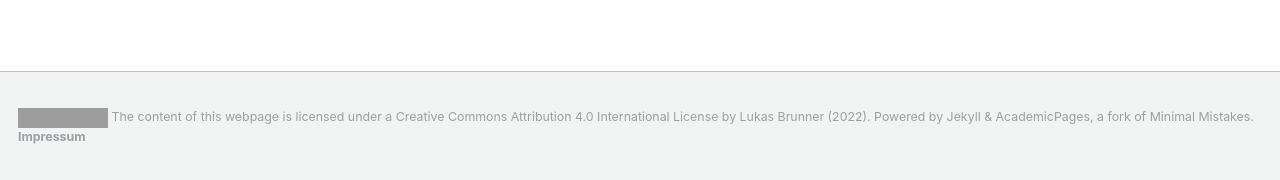
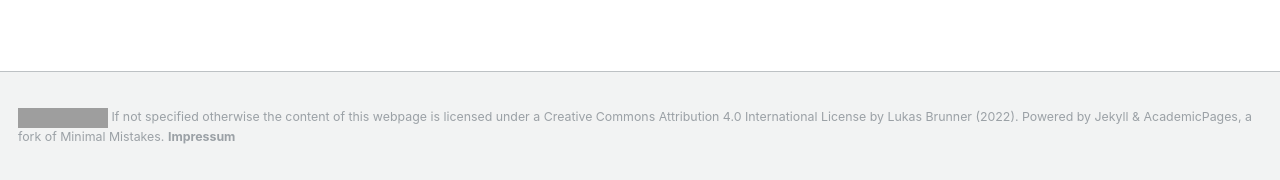
Before and after one commit to lukasbrunner/lukasbrunner.github.io, a Jekyll site: the page built from _pages/about.md, in a window 1280 px wide and 1185 px high. Shown: the part 1002-1182 px from the top of the window. Built offline with Jekyll 4.4.1, drawn with Linux system fonts in a browser that asks for light colours; some web fonts are replaced; grey boxes are pictures that could not be loaded.

Commit message:
Update text

```diff
--- a/_includes/footer.html
+++ b/_includes/footer.html
@@ -23,5 +23,5 @@
 
 <div class="page__footer-copyright">
   <a rel="license" href="http://creativecommons.org/licenses/by/4.0/"><img alt="Creative Commons License" style="border-width:0" src="https://i.creativecommons.org/l/by/4.0/80x15.png"></a>
-  The content of this webpage is licensed under a <a rel="license" href="http://creativecommons.org/licenses/by/4.0/">Creative Commons Attribution 4.0 International License</a> by
+  If not specified otherwise the content of this webpage is licensed under a <a rel="license" href="http://creativecommons.org/licenses/by/4.0/">Creative Commons Attribution 4.0 International License</a> by
   {{ site.name | default: site.title }} ({{ site.time | date: '%Y' }}). {{ site.data.ui-text[site.locale].powered_by | default: "Powered by" }} <a href="http://jekyllrb.com" rel="nofollow">Jekyll</a> &amp; <a href="https://github.com/academicpages/academicpages.github.io">AcademicPages</a>, a fork of <a href="https://mademistakes.com/work/minimal-mistakes-jekyll-theme/" rel="nofollow">Minimal Mistakes</a>. <a href="/impressum"><b>Impressum</b></a></div>
```
